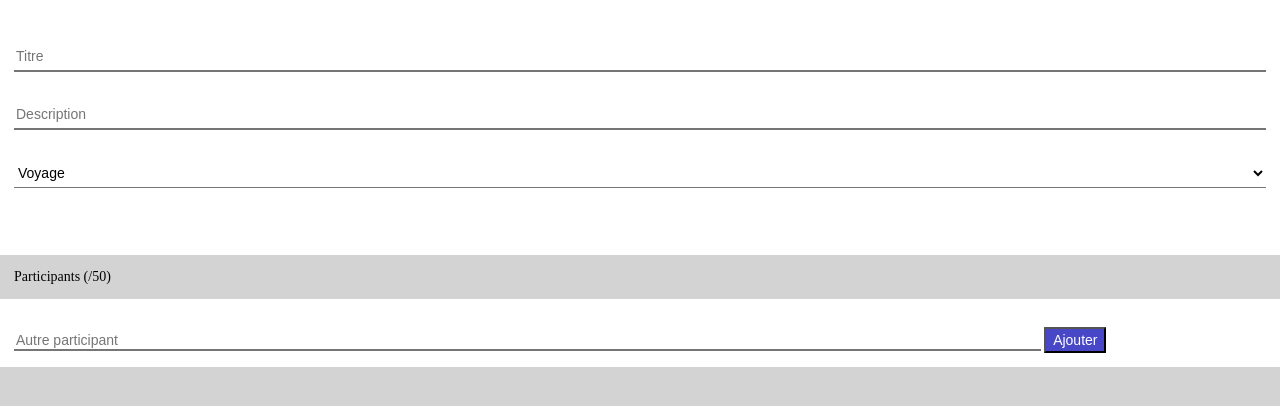
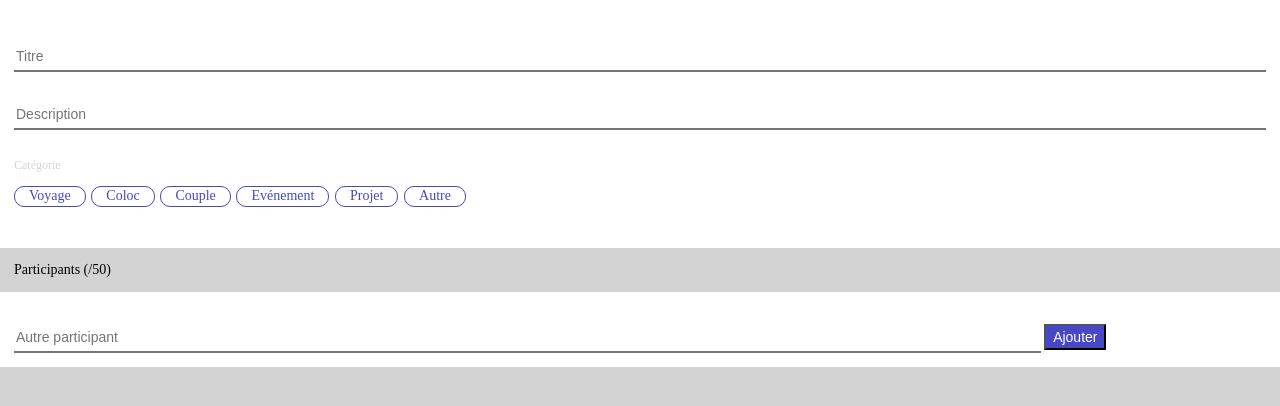
Before and after one commit to tonyfevrier/tricount, a Django app: page /count/newcount in a window 1280 px wide. Shown: the part 53-459 px from the top of the page. Run offline with Django 4.2, Linux system fonts and the light colour scheme; data comes from the database, SQL or seed files in the repository; both versions use the stored data as it was after the commit.

Commit message:
Category select modified in inputs radio + customized

```diff
--- a/static/newcount.css
+++ b/static/newcount.css
@@ -65,7 +65,7 @@ header{
 }
 
 
-.newtricount_title, .newtricount_description, .newtricount_category{
+.newtricount_title, .newtricount_description{
     display: block;
     border-top: none;
     border-left: none;
@@ -76,7 +76,45 @@ header{
     height: 30px;
 }
 
-.newtricount_title:focus,.newtricount_description:focus, .newtricount_category:hover {
+.title_category{
+    color: lightgray;
+    font-size: 12px;
+    margin-bottom: 10px;
+}
+
+.category{
+    display: flex;
+    flex-wrap: wrap;
+}
+
+input[type="radio"].newtricount_category{
+    /*display: none;*/
+    opacity: 0;
+    width: 0;
+}
+
+input[type="radio"].newtricount_category + label{
+    margin:0.2em 0.2em;
+    padding : 0.1em 1em;
+    border : solid;
+    border-width: 1px;
+    border-radius: 10px;
+    border-color: var(--color);
+    color: var(--color);
+}
+
+input[type="radio"].newtricount_category:first-child + label{
+    margin-left: 0;
+}
+
+input[type="radio"].newtricount_category:focus + label {
+    background-color: var(--color);
+    color: white;
+}
+
+
+
+.newtricount_title:focus,.newtricount_description:focus {
     border-color: var(--color);
     color: var(--color);
     outline:none;
@@ -133,7 +171,22 @@ header{
     border-right: none;
     background-color: transparent;
     margin-top: 0.2em;
-    width: 82%
+    width: 82%;
+    height: 30px;
+}
+
+.new_participant:focus{
+    border-color: var(--color);
+    color: var(--color);
+    outline: none;
+}
+
+.new_participant:focus::placeholder{
+    color: var(--color);
+    transform: translate(0,-10px);
+    font-size: 10px;
+    transition: 0.2s;
+
 }
 
 .addparticipant .add_participant{
--- a/templates/newcount.html
+++ b/templates/newcount.html
@@ -43,6 +43,8 @@
                 <p class="error">Le titre doit comporter au moins un caractère.</p>
             {% endif %}
             <input class = "newtricount_description" placeholder="Description" name = "newtricount_description">
+
+            <!--
             <select class = "newtricount_category" name="newtricount_category" id="newtricount_category">
                 <option value="trip">Voyage</option>
                 <option value="coloc">Coloc</option>
@@ -51,6 +53,23 @@
                 <option value="project">Projet</option>
                 <option value="other">Autre</option>
             </select>
+            -->
+            <p class="title_category"> Catégorie </p>
+            <div class = "category" name = "category" >
+                <input class = "newtricount_category" type="radio" id="trip" name="newtricount_category" value="trip">
+                <label for="trip">Voyage</label>
+                <input class = "newtricount_category" type="radio" id="coloc" name="newtricount_category" value="coloc">
+                <label for="coloc">Coloc</label>
+                <input class = "newtricount_category" type="radio" id="couple" name="newtricount_category" value="couple">
+                <label for="couple">Couple</label>
+                <input class = "newtricount_category" type="radio" id="event" name="newtricount_category" value="event">
+                <label for="event">Evénement</label>
+                <input class = "newtricount_category" type="radio" id="project" name="newtricount_category" value="project">
+                <label for="project">Projet</label>
+                <input class = "newtricount_category" type="radio" id="other" name="newtricount_category" value="other">
+                <label for="other">Autre</label>
+            </div>
+
             <button class = "submittricount" name = "submit" href="/count"> <img src="{% static 'images/check.png' %}" alt="validation"></button>
             {% csrf_token %}
         </form>
```
Also changed, not shown: functional_tests/tests.py (+10 -6 lines), steps.md (+5 -4 lines), db.sqlite3, static/images/emoji.png (added), static/images/house.png (added), static/images/micro.png (added), static/images/planet-earth.png (added), static/images/point.png (added), static/images/tools.png (added), 1 other file.
